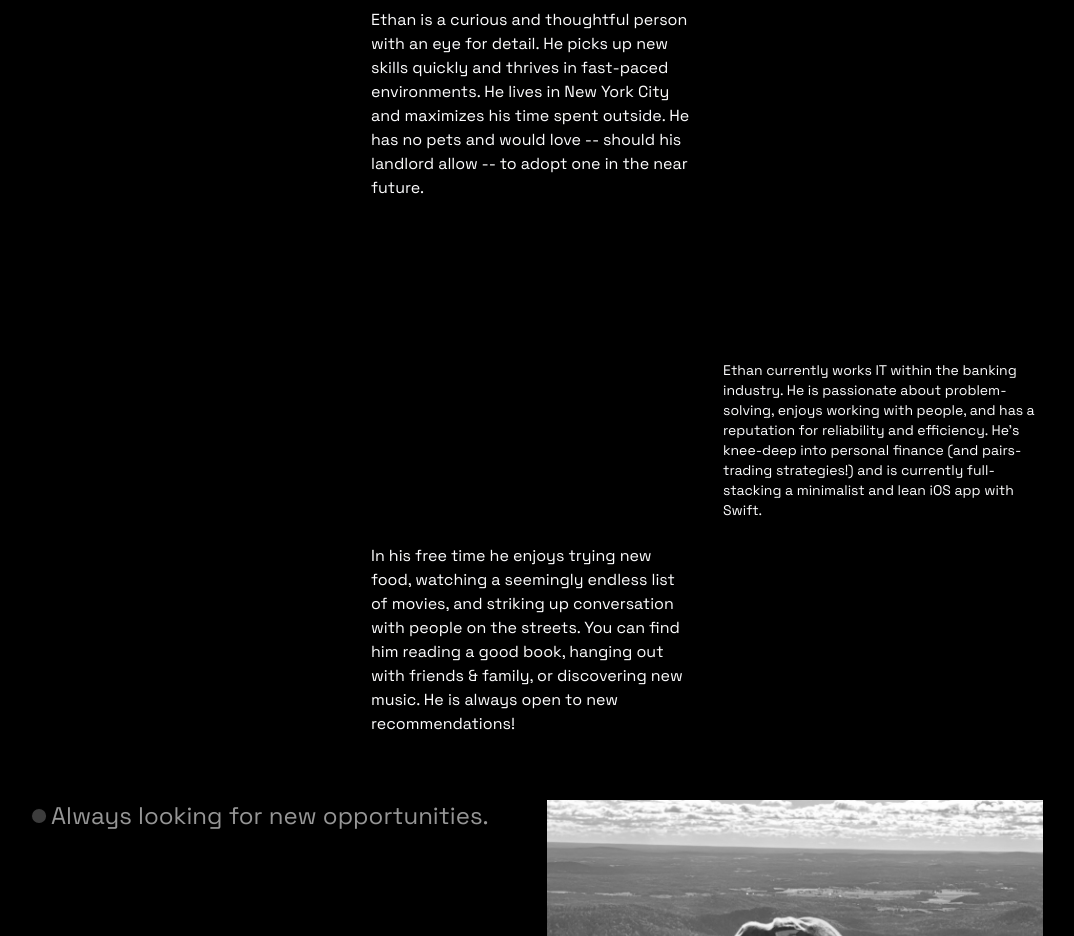
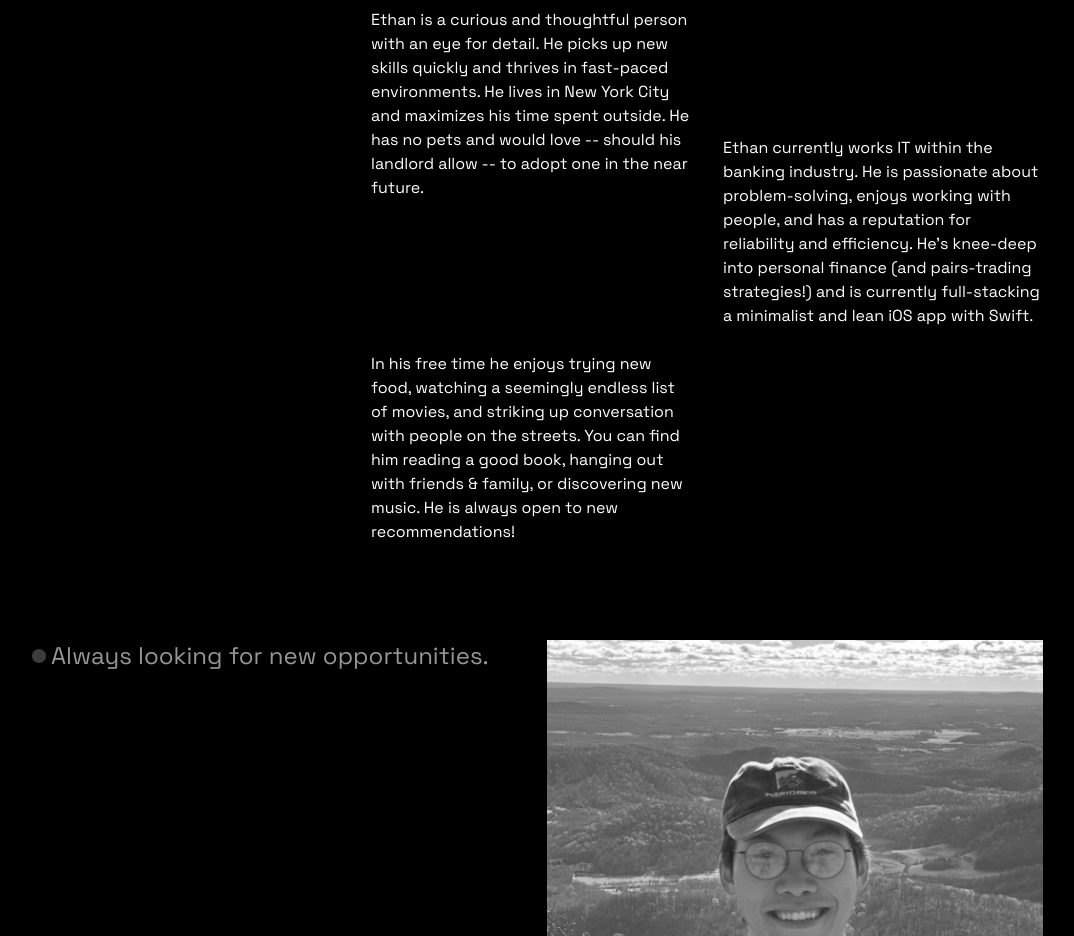
Before and after one commit to ethanwhyy/ethanwhyy.github.io, a Next.js app: page / in a window 1280 px wide. Shown: the part 960-1896 px from the top of the page, without its empty margins (141-1215 px from the left). Built offline with nearby package versions, Linux system fonts and the light colour scheme.

Commit message:
altering about section (spacing + text font)
-removed spacing that was weird
-removed text-sm for uniformity

```diff
--- a/app/page.tsx
+++ b/app/page.tsx
@@ -328,11 +328,9 @@
                         </div>
                       </div>
 
-                      <br />
-
                       <div className="md:col-span-1 md:col-start-3 md:mt-32">
                         <div className="space-y-8">
-                          <p className="text-sm text-[#fefeff]">
+                          <p className="text-[#fefeff]">
                             Ethan currently works IT within the banking industry. He is passionate about problem-solving,
                             enjoys working with people, and has a reputation for reliability and efficiency. He's knee-deep into personal
                             finance (and pairs-trading strategies!) and is currently full-stacking a minimalist and lean iOS app with Swift.
```
